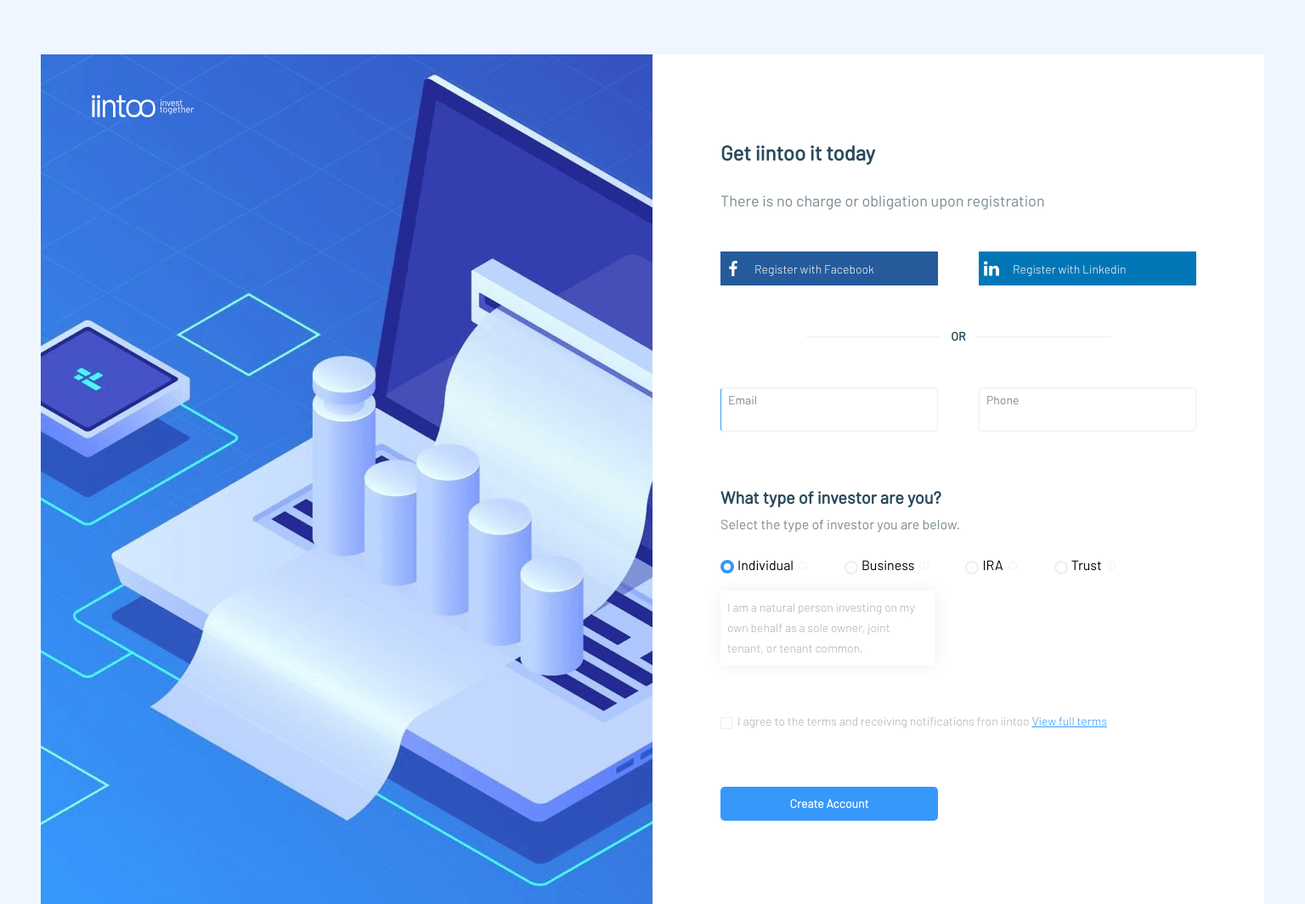
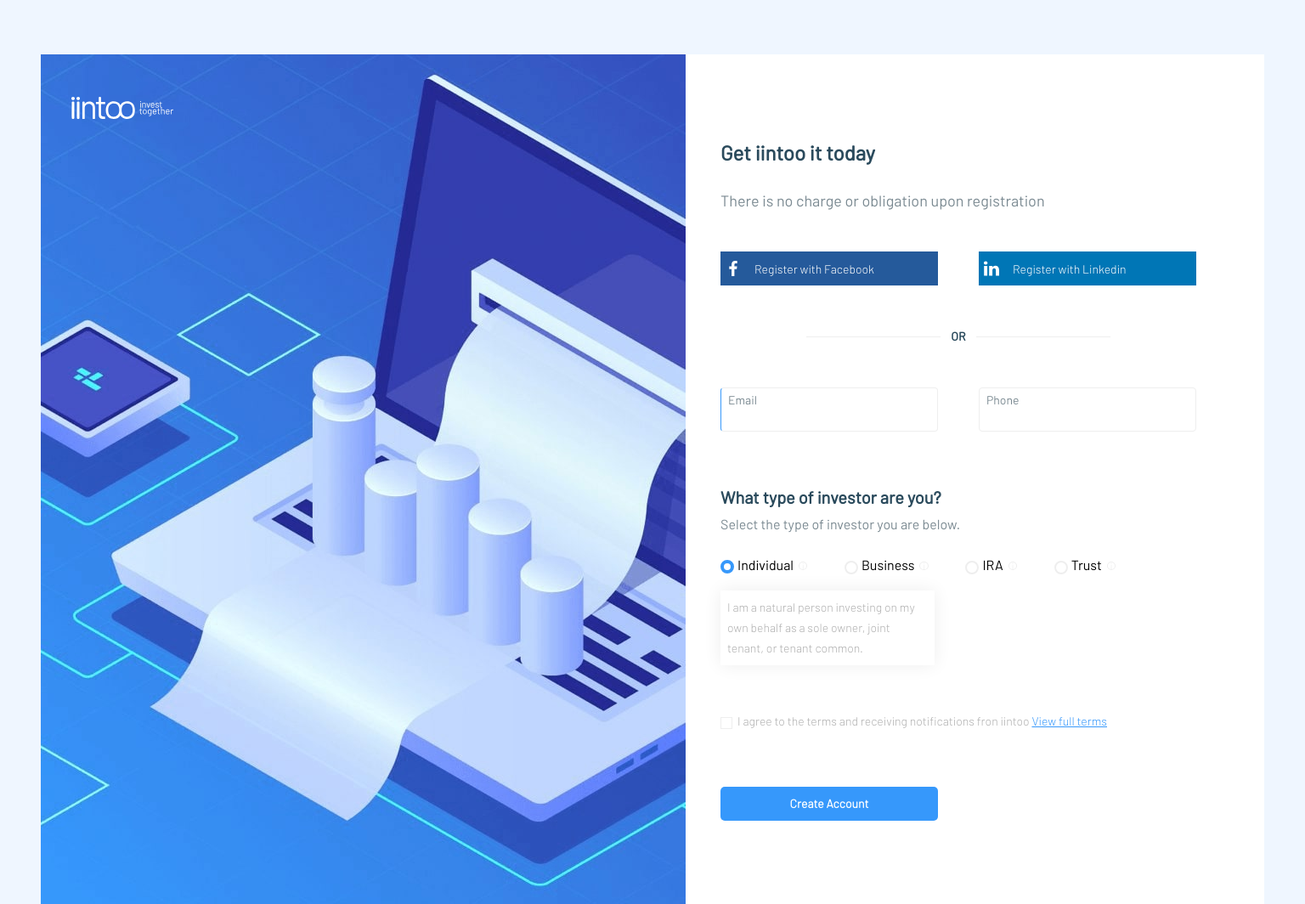
Before and after one commit to IlyaCidor/Layouts, a plain HTML site: page index.html in a window 1536 px wide. Shown: the top 1064 px of the page at 85% size. Drawn offline with Linux system fonts and the light colour scheme.

Commit message:
Update style.css

```diff
--- a/css/style.css
+++ b/css/style.css
@@ -8,15 +8,23 @@ body {
     font-family: Barlow_Regular;
 }
 
+.picture-container {
+    position: relative;
+}
+
+.picture {
+    position: relative;
+}
+
 .logo {
-    width: 20vw;
+    width: 20%;
 }
 
 .header__logo {
     position: absolute;
     z-index: 2;
-    left: 5vw;
-    top: 5vw;
+    left: 5%;
+    top: 5%;
 }
 
 .content {
@@ -325,11 +333,6 @@ body {
         width: 15%;
     }
 
-    .header__logo {
-        top: 5%;
-        left: calc(35% - 150px);
-    }
-
     .content {
         padding: 32px;
     }
@@ -375,7 +378,7 @@ body {
     }
 
     .picture {
-        width: 70vw
+        width: 70vw;
     }
 
     .logo {
@@ -432,11 +435,6 @@ body {
         width: 120px;
     }
 
-    .header__logo {
-        top: 112px;
-        left: calc(50% - 660px)
-    }
-
     .content {
         justify-content: space-around;
         width: 50%;
```
